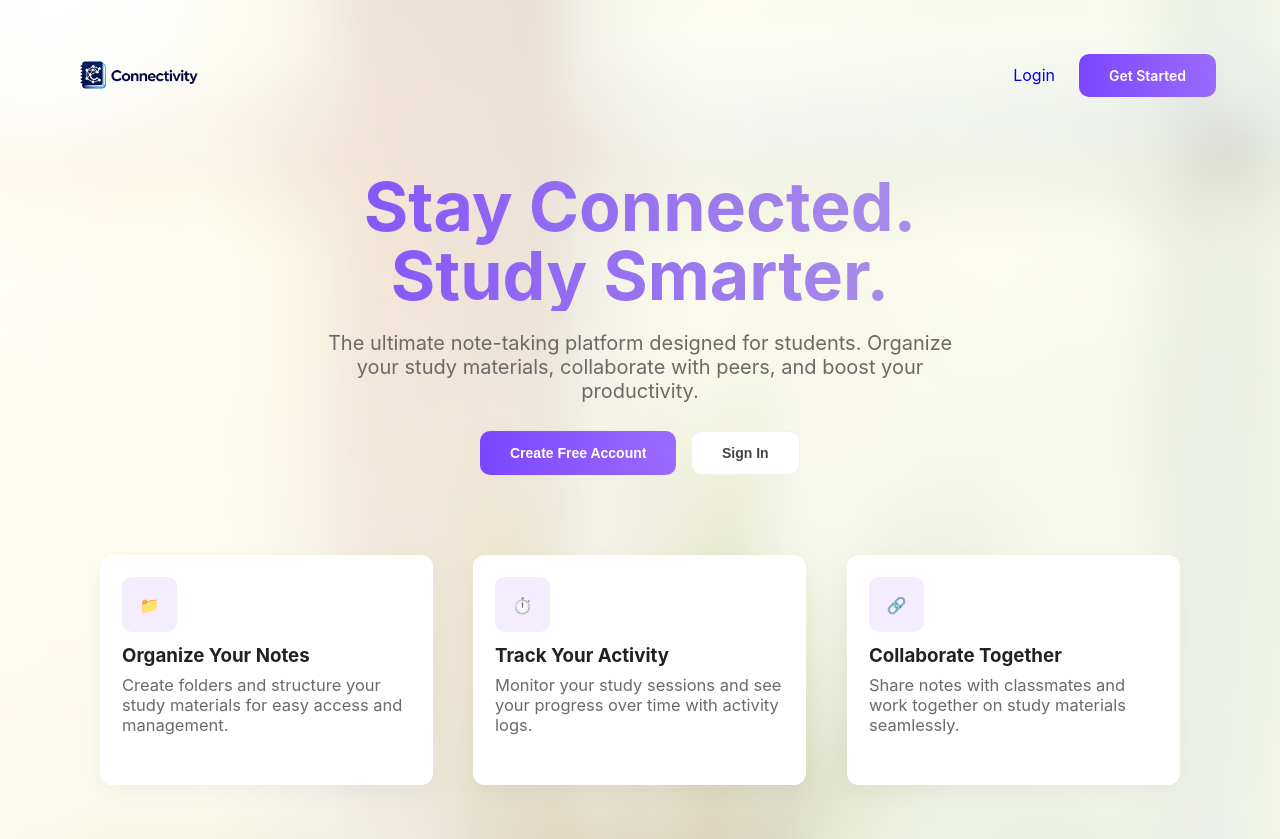
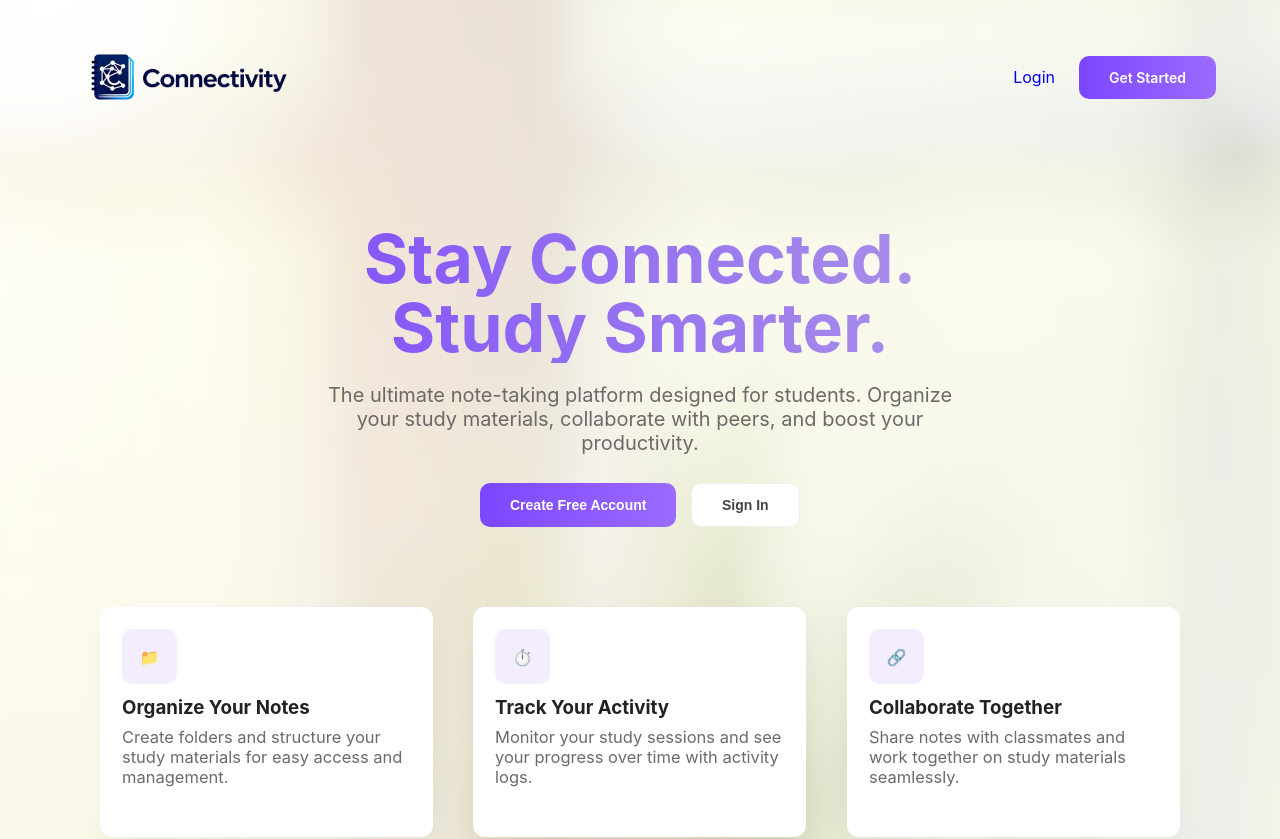
Before and after one commit to ReenahMae/Connectivity, a React (Create React App) app in the folder frontend/: page / in a window 1280 px wide. Shown: the top 839 px of the page. Built offline with nearby package versions, Linux system fonts and the light colour scheme.

Commit message:
Logo resize

```diff
--- a/frontend/src/Landing.css
+++ b/frontend/src/Landing.css
@@ -57,6 +57,7 @@ body, html, #root {
 /* Navbar */
 .nav{
   padding: 0px 40px;
+  margin-top: -3rem;
 }
 .nav-inner{
   display:flex;
--- a/frontend/src/components/LandingPage/Navbar.js
+++ b/frontend/src/components/LandingPage/Navbar.js
@@ -8,7 +8,7 @@ const Navbar = () => {
     <nav className="nav">
       <div className="nav-inner">
         <div className="logo">
-          <Logo height={150} />
+          <Logo size={250}  />
         </div>
         <div className="nav-actions">
           <Link className="nav-link" to="/login">Login</Link>
```
